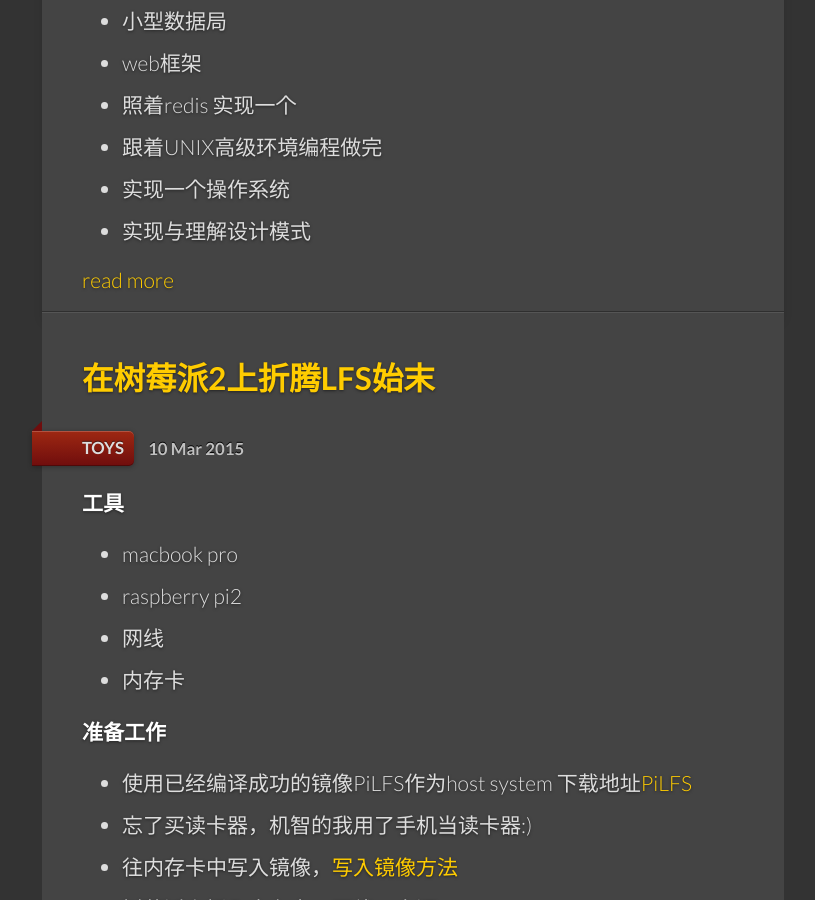
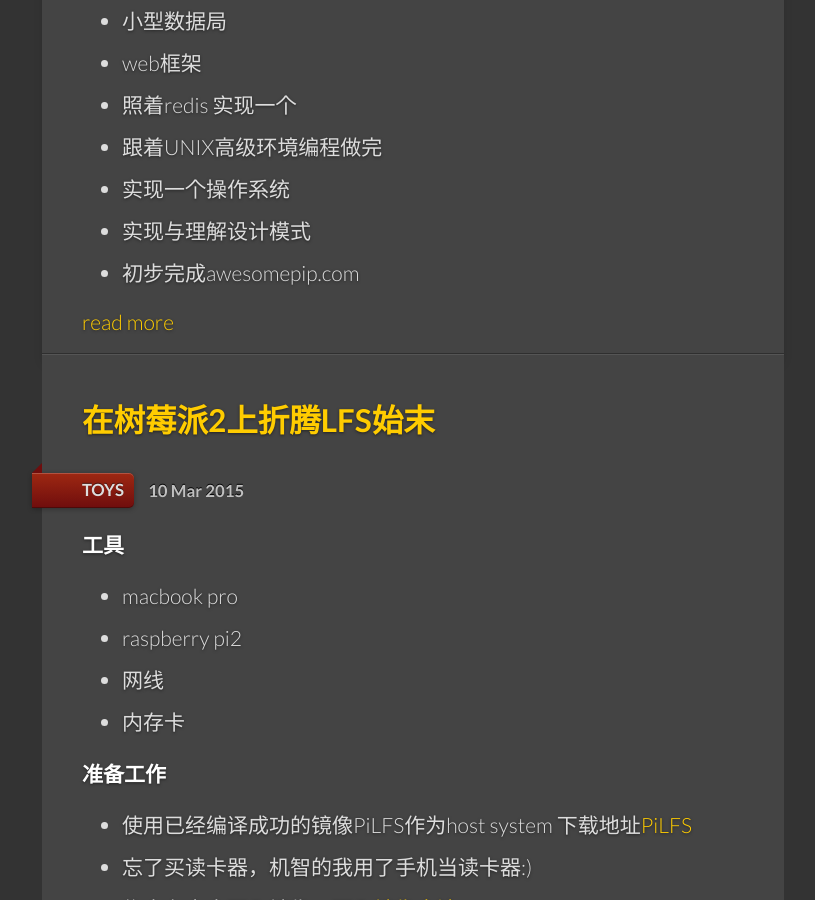
Before and after one commit to robertding/robertding.github.io, a Jekyll site: the page built from index.html, in a window 1280 px wide and 900 px high, scrolled down 626 px. Shown: the whole window, without its empty margins (129-944 px from the left). Built offline with Jekyll 4.4.1, drawn with Linux system fonts in a browser that asks for light colours.

Commit message:
[add] add awesomepip

```diff
--- a/_posts/work/2015-04-28-what-i-wanna-do.md
+++ b/_posts/work/2015-04-28-what-i-wanna-do.md
@@ -18,6 +18,7 @@ categories: work
 - 跟着UNIX高级环境编程做完
 - 实现一个操作系统
 - 实现与理解设计模式
+- 初步完成awesomepip.com
 
 <!--break-->
 
```
